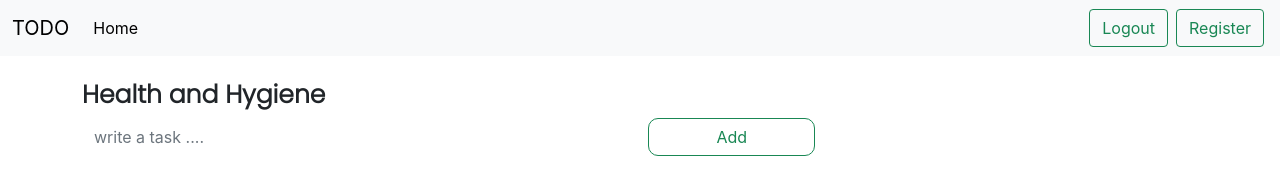
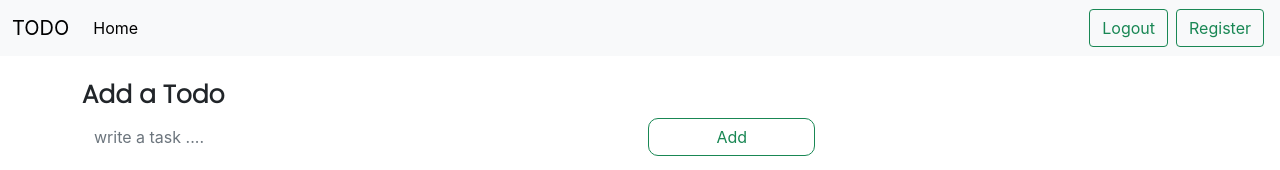
Before and after one commit to alokkumax/todo_app, a React (Create React App) app in the folder frontend/: page / in a window 1280 px wide. Shown: the top 170 px of the page. Built offline with nearby package versions, Linux system fonts and the light colour scheme; no server answers.

Commit message:
final changes

```diff
--- a/frontend/src/components/ListTodo.js
+++ b/frontend/src/components/ListTodo.js
@@ -22,7 +22,7 @@ const ListTodos = () => {
             const response = await fetch("http://localhost:5000/todo");
             const jsonData = await response.json()
             setTodos(jsonData)
-            document.getElementById("demo").innerHTML = jsonData.length;
+            document.getElementById("demo").innerHTML = "You got "+jsonData.length+" Todos";
         } catch (error) {
             console.log(error)
         }
--- a/frontend/src/components/Todo.js
+++ b/frontend/src/components/Todo.js
@@ -24,7 +24,7 @@ export default function Todo() {
     return (
         <>
             <div className="container mt-4">
-                <h2 className="text-start book">Health and Hygiene</h2>
+                <h2 className="text-start book">Add a Todo</h2>
 
 
                 <form className="d-flex" onSubmit={onSubmitTodo}>
```
